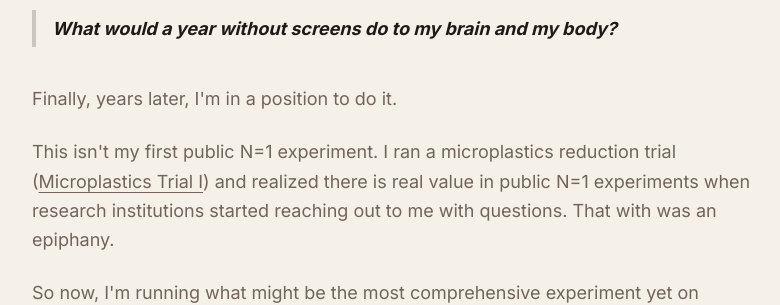
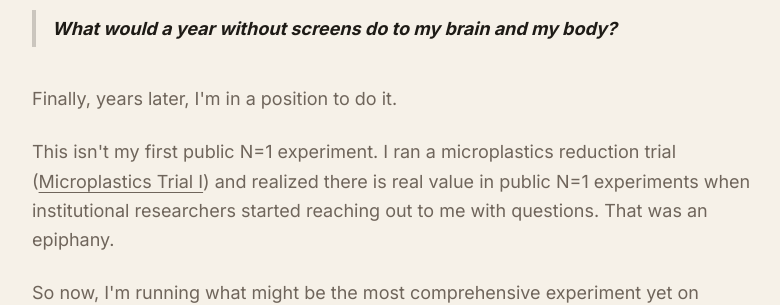
Before and after one commit to dvdaines/year-unplugged-dashboard, a Next.js app: page /about in a window 1280 px wide. Shown: the part 920-1225 px from the top of the page, without its empty margins (248-1028 px from the left). Built offline with nearby package versions, Linux system fonts and the light colour scheme.

Commit message:
Update page.tsx

```diff
--- a/app/about/page.tsx
+++ b/app/about/page.tsx
@@ -91,7 +91,7 @@ export default function AboutPage() {
               Microplastics Trial I
             </a>
             ) and realized there is real value in public N=1 experiments when
-            research institutions started reaching out to me with questions. That with was an epiphany.
+            institutional researchers started reaching out to me with questions. That was an epiphany.
           </p>
 
           <p>
```
